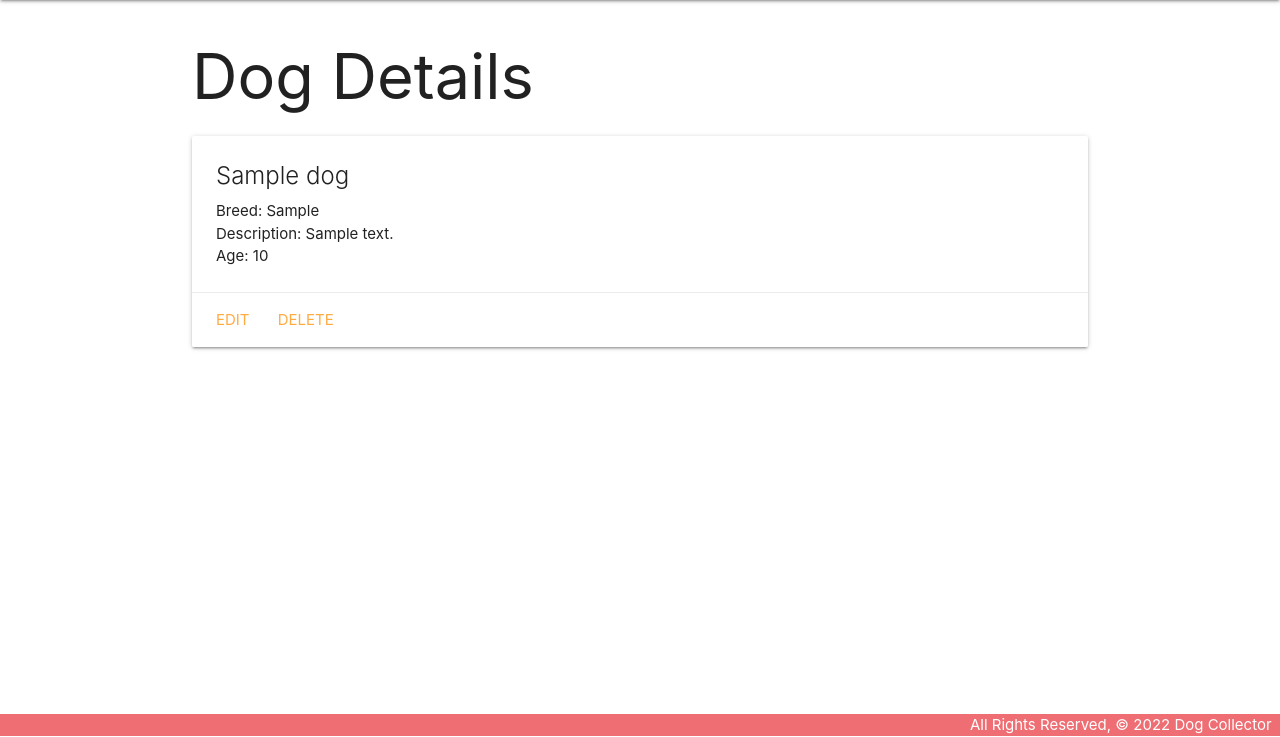
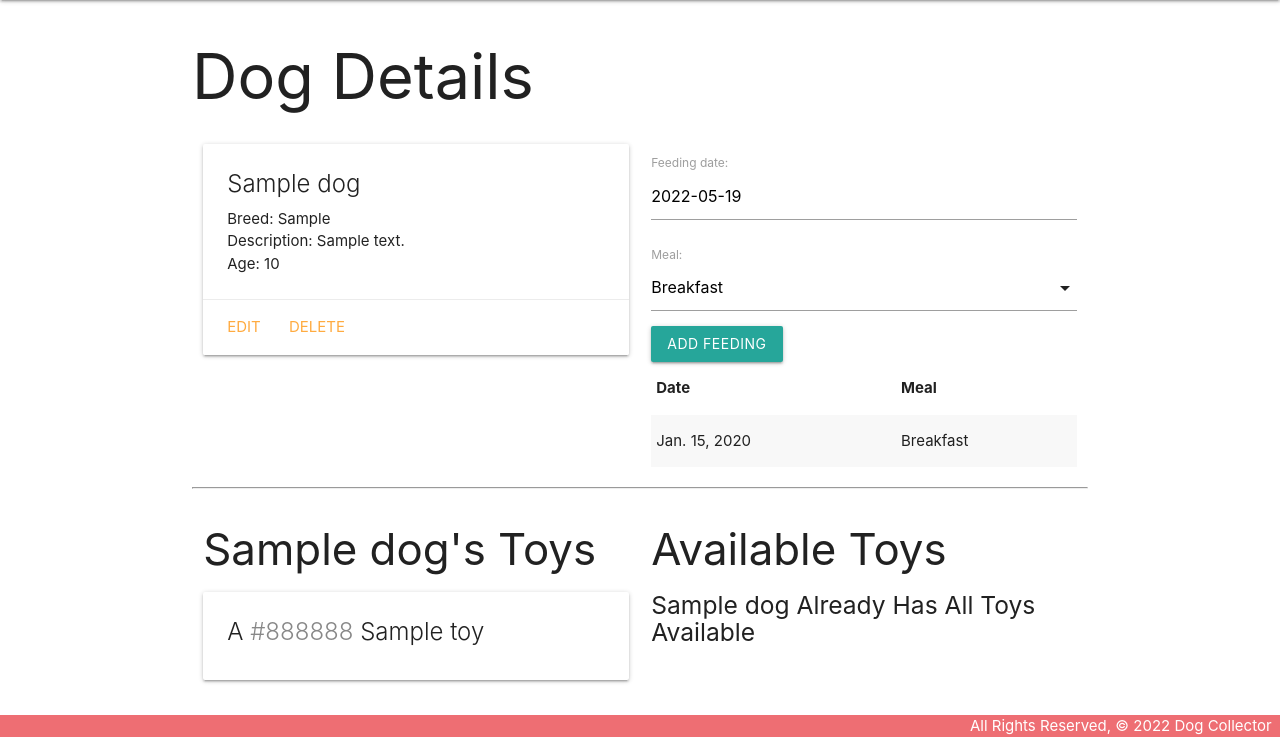
Before and after one commit to m3lfrancisco/Dog-Collector, a Django app: page /dogs/1/ in a window 1280 px wide. Shown: the part 64-801 px from the top of the page. Run offline with Django 4.2, Linux system fonts and the light colour scheme; tables that the repository leaves empty hold one stand-in row (values such as "Sample post").

Commit message:
day_four done

```diff
--- a/dogcollector/main_app/admin.py
+++ b/dogcollector/main_app/admin.py
@@ -1,5 +1,7 @@
 from django.contrib import admin
-from .models import Dog
+from .models import Dog, Feeding, Toy
 
 # Register your models here.
 admin.site.register(Dog)
+admin.site.register(Feeding)
+admin.site.register(Toy)
--- /dev/null
+++ b/dogcollector/main_app/forms.py
@@ -0,0 +1,7 @@
+from django.forms import ModelForm
+from .models import Feeding
+
+class FeedingForm(ModelForm):
+    class Meta:
+        model = Feeding
+        fields = ['date', 'meal']
--- a/dogcollector/main_app/models.py
+++ b/dogcollector/main_app/models.py
@@ -1,11 +1,47 @@
 from django.db import models
+from django.urls import reverse
 
-# Create your models here.
+
+MEALS = (
+    ('B', 'Breakfast'),
+    ('L', 'Lunch'),
+    ('D', 'Dinner')
+)
+
+class Toy(models.Model):
+    name = models.CharField(max_length=50)
+    color = models.CharField(max_length=50)
+
+    def get_absolute_url(self):
+        return reverse('toys_detail', kwargs={'pk':self.id})
+
+    def __str__(self):
+        return self.name
+
+
 class Dog(models.Model):
     name = models.CharField(max_length=100)
     breed = models.CharField(max_length=100)
     description = models.TextField(max_length=250)
     age = models.IntegerField()
+    toys = models.ManyToManyField(Toy)
 
     def __str__(self):
         return self.name
+
+
+class Feeding(models.Model):
+    date = models.DateField('Feeding date')
+    meal = models.CharField(
+        max_length=1,
+        choices=MEALS,
+        default=MEALS[0][0]
+        )
+
+    def __str__(self):
+        return f"{self.get_meal_display()} on {self.date}"
+
+    dog = models.ForeignKey(Dog, on_delete=models.CASCADE)
+
+    class Meta:
+        ordering = ['-date']
--- a/dogcollector/main_app/templates/base.html
+++ b/dogcollector/main_app/templates/base.html
@@ -9,6 +9,7 @@
     <title>Dog Collector</title>
     <link rel="stylesheet" href="https://cdnjs.cloudflare.com/ajax/libs/materialize/1.0.0/css/materialize.min.css">
     <link rel="stylesheet" type="text/css" href="{% static 'css/style.css' %}">
+    <script src="https://cdnjs.cloudflare.com/ajax/libs/materialize/1.0.0/js/materialize.min.js"></script>
 </head>
 <body>
     <header class="navbar-fixed">
--- a/dogcollector/main_app/templates/dogs/detail.html
+++ b/dogcollector/main_app/templates/dogs/detail.html
@@ -1,8 +1,9 @@
-{% extends 'base.html' %}
-{% block content %}
+{% extends 'base.html' %} {% block content %}
 
 <h1>Dog Details</h1>
 
+<div class="row">
+    <div class="col s6">
         <div class="card">
             <div class="card-content">
                 <span class="card-title">{{ dog.name }}</span>
@@ -19,5 +20,79 @@
                 <a href="{% url 'dogs_delete' dog.id %}">Delete</a>
             </div>
         </div>
-
+    </div>
+    <div class="col s6">
+        <form method="post" action="{% url 'add_feeding' dog.id %}">
+            {% csrf_token %}
+            {{ feeding_form.as_p }}
+            <input type="submit" class="btn" value="Add Feeding">
+        </form>
+        <table class="striped">
+            <thead>
+                <tr><th>Date</th><th>Meal</th></tr>
+            </thead>
+            <tbody>
+                {% for feeding in dog.feeding_set.all %}
+                    <tr>
+                        <td>{{feeding.date}}</td>
+                        <td>{{feeding.get_meal_display}}</td>
+                    </tr>
+                {% endfor %}
+            </tbody>
+        </table>
+    </div>
+</div>
+<hr>
+<div class="row">
+  <div class="col s6">
+    <h3>{{ dog.name }}'s Toys</h3>
+    {% if dog.toys.count %}
+      {% for toy in dog.toys.all %}
+        <div class="card">
+          <div class="card-content">
+            <span class="card-title">
+              A <span style="color: {{ toy.color }}">{{ toy.color }}</span> {{ toy.name }}
+            </span>
+          </div>
+        </div>
+      {% endfor %}
+    {% else %}
+      <h5>No Toys :(</h5>
+    {% endif %}
+  </div>
+  <!-- Available toys will come after this line -->
+  <div class="col s6">
+    <h3>Available Toys</h3>
+    {% if toys.count %}
+      {% for toy in toys.all %}
+        <div class="card">
+          <div class="card-content">
+            <span class="card-title">
+              A <span style="color: {{ toy.color }}">{{ toy.color }}</span> {{ toy.name }}
+            </span>
+          </div>
+          <div class="card-action">
+            <form action="{% url 'assoc_toy' dog.id toy.id %}" method="post">
+              {% csrf_token %}
+              <button type="submit" class="btn">Add</button>
+            </form>
+          </div>
+        </div>
+      {% endfor %}
+    {% else %}
+      <h5>{{dog.name}} Already Has All Toys Available</h5>
+    {% endif %}
+  </div>
+</div>
+<script>
+    const dateEl = document.getElementById('id_date');
+    M.Datepicker.init(dateEl, {
+        format: 'yyyy-mm-dd',
+        defaultDate: new Date(),
+        setDefaultDate: true,
+        autoClose: true
+    });
+    const selectEl = document.getElementById('id_meal');
+    M.FormSelect.init(selectEl);
+</script>
 {% endblock %}
--- a/dogcollector/main_app/urls.py
+++ b/dogcollector/main_app/urls.py
@@ -9,4 +9,6 @@ urlpatterns = [
     path('dogs/create/', views.DogCreate.as_view(), name="dogs_create"),
     path('dogs/<int:pk>/update/', views.DogUpdate.as_view(), name="dogs_update"),
     path('dogs/<int:pk>/delete/', views.DogDelete.as_view(), name="dogs_delete"),
+    path('dogs/<int:dog_id>/add_feeding/', views.add_feeding, name="add_feeding"),
+    path('dogs/<int:dog_id>/assoc_toy/<int:toy_id>/', views.assoc_toy, name="assoc_toy"),
 ]
--- a/dogcollector/main_app/views.py
+++ b/dogcollector/main_app/views.py
@@ -1,7 +1,8 @@
-from django.shortcuts import render
+from django.shortcuts import render, redirect
 from django.views.generic.edit import CreateView, UpdateView, DeleteView
 from django.urls import reverse
-from .models import Dog
+from .models import Dog, Toy
+from .forms import FeedingForm
 
 import logging
 logging.basicConfig(level=logging.DEBUG)
@@ -38,14 +39,34 @@ def dogs_detail(request, dog_id):
     """
     logging.info('calling dog_detail')
     dog = Dog.objects.get(id=dog_id)
-    return render(request, 'dogs/detail.html', {'dog': dog})
+    toys_dog_doesnt_have = Toy.objects.exclude(id__in = dog.toys.all().values_list('id'))
+    return render(request, 'dogs/detail.html', {
+        'dog': dog,
+        'feeding_form': FeedingForm,
+        'toys': toys_dog_doesnt_have
+        })
+
+
+def add_feeding(request, dog_id):
+    form = FeedingForm(request.POST)
+    if form.is_valid():
+        new_feeding = form.save(commit=False)
+        new_feeding.dog_id = dog_id
+        new_feeding.save()
+    return redirect('detail', dog_id=dog_id)
+
+
+def assoc_toy(request, dog_id, toy_id):
+    Dog.objects.get(id=dog_id).toys.add(toy_id)
+    return redirect('detail', dog_detail=dog_id)
+
 
 class DogCreate(CreateView):
     """
     This class will create a dog object
     """
     model = Dog
-    fields = '__all__'
+    fields = ['name', 'breed', 'description', 'age']
     success_url = '/dogs/'
 
 class DogUpdate(UpdateView):
```
Also changed, not shown: dogcollector/main_app/migrations/0002_toy_feeding.py (added), dogcollector/main_app/migrations/0003_dog_toys.py (added). Lines whose indentation alone changed are shown as unchanged.
